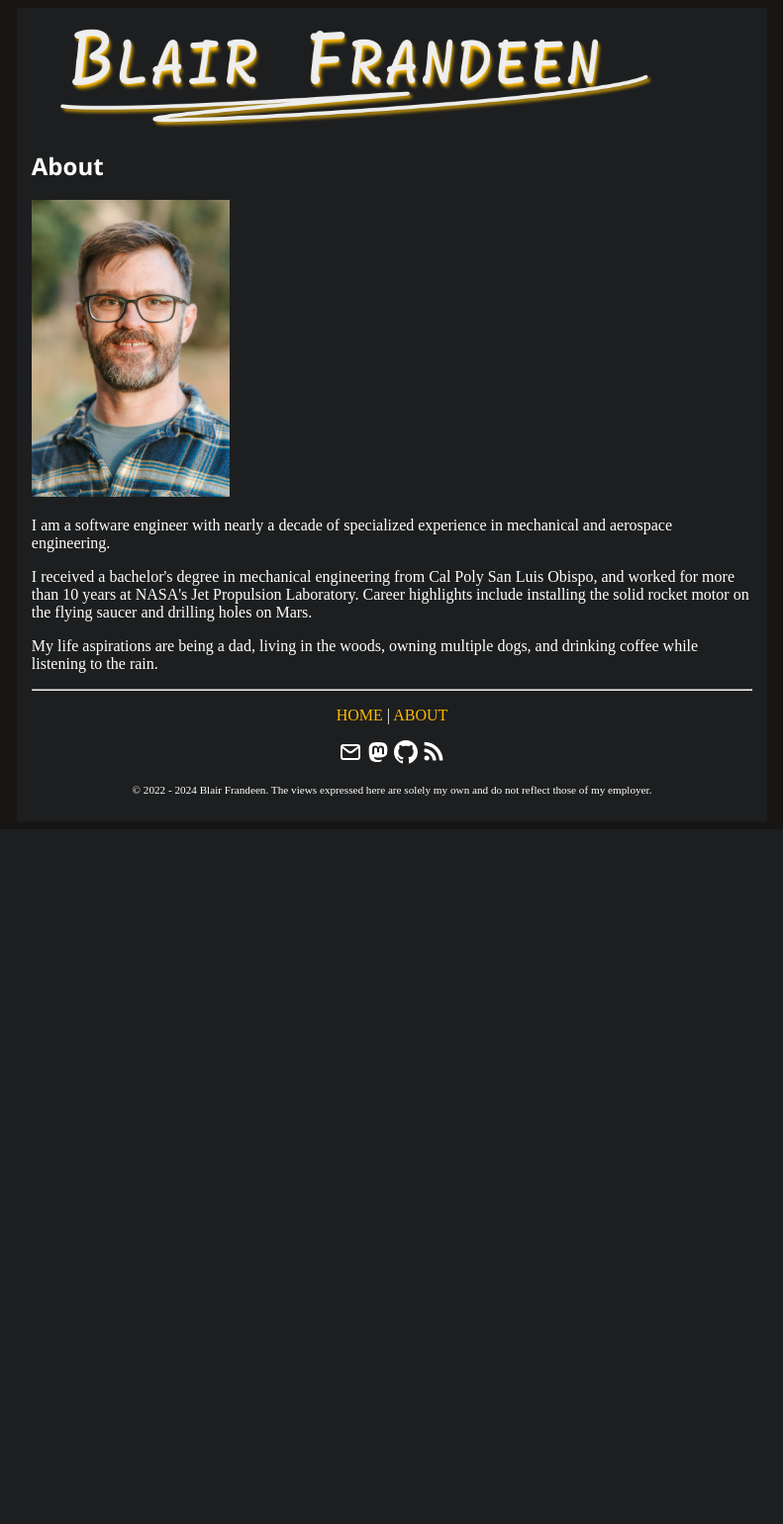
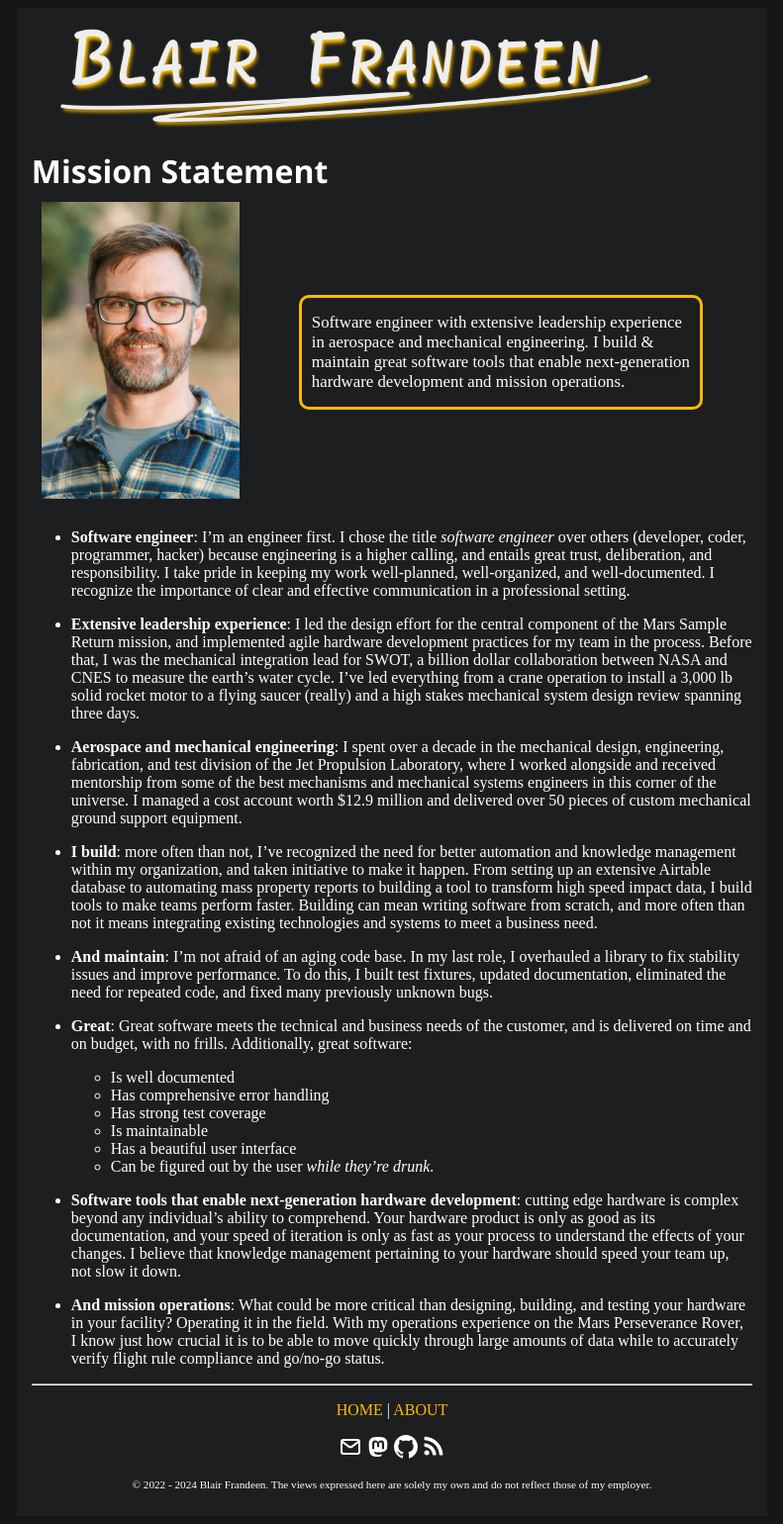
Before and after one commit to blairfrandeen/blog, a Flask app: page /about in a window 1280 px wide. Shown: the whole page at 99% size, without its empty margins (244-1035 px from the left). Before the commit the page ends 804 px from the top, so only its background shows below. Run offline with Flask 3, Linux system fonts and the light colour scheme; parts of the project's set-up code (start-up, migrations or seed data) failed here and were passed over; some web fonts are replaced.

Commit message:
update mission statement

```diff
--- a/app/static/style.css
+++ b/app/static/style.css
@@ -10,6 +10,13 @@ a:hover {
 }
 body {
     background-color: #171614;
+}
+blockquote {
+    border: 3px solid;
+    border-radius: 10px;
+    font-size: 1.05em;
+    border-color: #fcba03;
+    padding: 15px 8px 15px 10px;
 }
 svg.svgicon {
     fill: white;
--- a/app/templates/about.html
+++ b/app/templates/about.html
@@ -1,19 +1,42 @@
 {% extends "base.html" %}
 {% block content %}
-<h2>About</h2>
-<br>
-<img src="{{url_for('static', filename='blair.jpg')}}"  style="height: 300px; width:
-auto;" alt="Beard included only with
-premium subscription.">
-<p class="entry">
-	I am a software engineer with nearly a decade of specialized experience
-	in mechanical and aerospace engineering.
-</p><p class="entry">
-	I received a bachelor's degree in mechanical engineering from Cal Poly
-	San Luis Obispo, and worked for more than 10 years at NASA's Jet Propulsion
-	Laboratory. Career highlights include installing the solid rocket motor on the
-	flying saucer and drilling holes on Mars.
-</p><p class="entry">
-	My life aspirations are being a dad, living in the woods, owning multiple dogs, and drinking coffee while listening to the rain.
-</p>
+<h1>Mission Statement</h1>
+
+<div style="display: flex; flex-wrap: wrap; justify-content: center; align-items: center;">
+  <div style="flex: 0 0 auto; padding: 10px;">
+    <img src="{{url_for('static', filename='blair.jpg')}}" style="height: 300px; width: auto;" alt="Beard included only with premium subscription.">
+  </div>
+  <div style="flex: 1 1 300px; padding: 10px; display: flex; align-items: center; max-width: 500px;">
+    <blockquote>
+      Software engineer with extensive leadership experience in aerospace and mechanical engineering. I build &amp; maintain great software tools that enable next-generation hardware development and mission operations.
+    </blockquote>
+  </div>
+</div>
+<!-- <h1>Mission Statement</h1> -->
+<!-- <br /> -->
+<!-- <img src="{{url_for('static', filename='blair.jpg')}}"  style="height: 300px; width: -->
+<!-- auto;" alt="Beard included only with -->
+<!-- premium subscription."> -->
+
+<!-- <blockquote> -->
+<!-- Software engineer with extensive leadership experience in aerospace and mechanical engineering. I build &amp; maintain great software tools that enable next-generation hardware development and mission operations. -->
+<!-- </blockquote> -->
+<ul>
+<li><p><strong>Software engineer</strong>: I’m an engineer first. I chose the title <em>software engineer</em> over others (developer, coder, programmer, hacker) because engineering is a higher calling, and entails great trust, deliberation, and responsibility. I take pride in keeping my work well-planned, well-organized, and well-documented. I recognize the importance of clear and effective communication in a professional setting.</p></li>
+<li><p><strong>Extensive leadership experience</strong>: I led the design effort for the central component of the Mars Sample Return mission, and implemented agile hardware development practices for my team in the process. Before that, I was the mechanical integration lead for SWOT, a billion dollar collaboration between NASA and CNES to measure the earth’s water cycle. I’ve led everything from a crane operation to install a 3,000 lb solid rocket motor to a flying saucer (really) and a high stakes mechanical system design review spanning three days.</p></li>
+<li><p><strong>Aerospace and mechanical engineering</strong>: I spent over a decade in the mechanical design, engineering, fabrication, and test division of the Jet Propulsion Laboratory, where I worked alongside and received mentorship from some of the best mechanisms and mechanical systems engineers in this corner of the universe. I managed a cost account worth $12.9 million and delivered over 50 pieces of custom mechanical ground support equipment.</p></li>
+<li><p><strong>I build</strong>: more often than not, I’ve recognized the need for better automation and knowledge management within my organization, and taken initiative to make it happen. From setting up an extensive Airtable database to automating mass property reports to building a tool to transform high speed impact data, I build tools to make teams perform faster. Building can mean writing software from scratch, and more often than not it means integrating existing technologies and systems to meet a business need.</p></li>
+<li><p><strong>And maintain</strong>: I’m not afraid of an aging code base. In my last role, I overhauled a library to fix stability issues and improve performance. To do this, I built test fixtures, updated documentation, eliminated the need for repeated code, and fixed many previously unknown bugs.</p></li>
+<li><p><strong>Great</strong>: Great software meets the technical and business needs of the customer, and is delivered on time and on budget, with no frills. Additionally, great software:</p>
+<ul>
+<li>Is well documented</li>
+<li>Has comprehensive error handling</li>
+<li>Has strong test coverage</li>
+<li>Is maintainable</li>
+<li>Has a beautiful user interface</li>
+<li>Can be figured out by the user <em>while they’re drunk</em>.</li>
+</ul></li>
+<li><p><strong>Software tools that enable next-generation hardware development</strong>: cutting edge hardware is complex beyond any individual’s ability to comprehend. Your hardware product is only as good as its documentation, and your speed of iteration is only as fast as your process to understand the effects of your changes. I believe that knowledge management pertaining to your hardware should speed your team up, not slow it down.</p></li>
+<li><p><strong>And mission operations</strong>: What could be more critical than designing, building, and testing your hardware in your facility? Operating it in the field. With my operations experience on the Mars Perseverance Rover, I know just how crucial it is to be able to move quickly through large amounts of data while to accurately verify flight rule compliance and go/no-go status.</p></li>
+</ul>
 {% endblock %}
```
